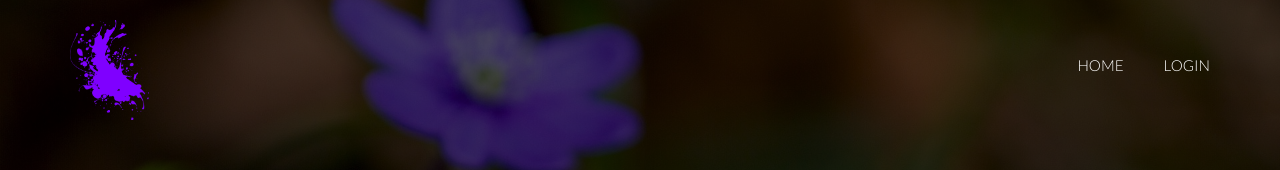
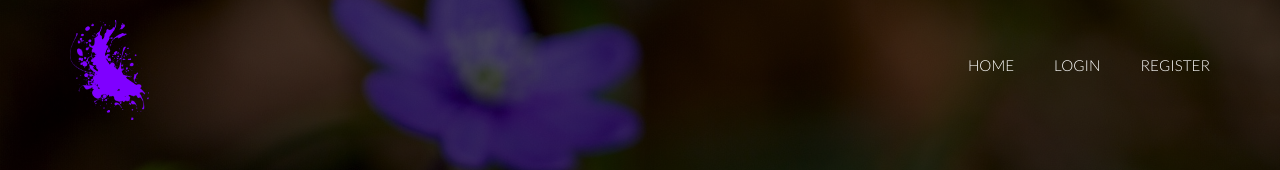
Before and after one commit to Aykutfgoktas/violet-music-old, a Next.js app in the folder client/: page /login in a window 1280 px wide. Shown: the top 170 px of the page. Built offline with nearby package versions, Linux system fonts and the light colour scheme.

Commit message:
navbar component seperated

```diff
--- a/client/pages/login.js
+++ b/client/pages/login.js
@@ -1,6 +1,7 @@
 import React, { Component } from 'react';
 import LoginForm from '../components/Forms/LoginForm';
 import AppHead from '../shared/AppHead';
+import Navbar from '../shared/Navbar';
 class Login extends Component {
   render() {
     return (
@@ -8,19 +9,7 @@ class Login extends Component {
         <AppHead />
         <header>
           <div>
-            <nav style={{ color: 'white' }}>
-              <div className='row'>
-                <img src='/images/logo2.png' alt='Violet Logo' className='logo' />
-                <ul className='main-nav'>
-                  <li>
-                    <a href='/'>Home</a>
-                  </li>
-                  <li>
-                    <a href={process.env.LOGIN}>Login</a>
-                  </li>
-                </ul>
-              </div>
-            </nav>
+         <Navbar/>
           </div>
           <div className='row'>
             <div style={{ display: 'flex', justifyContent:"center",color: 'white' }}>
--- a/client/public/css/app.css
+++ b/client/public/css/app.css
@@ -1131,9 +1131,7 @@ select::-ms-expand {
   padding: 80px;
   border-radius: 10px;
   background-color: #fff;
-  width: fit-content;
   animation: fadein 1s;
-
 }
 
 .login-input {
--- /dev/null
+++ b/client/shared/Navbar.js
@@ -0,0 +1,32 @@
+import React, { Component } from 'react';
+
+class Navbar extends Component {
+  render() {
+    return (
+      <nav style={{ color: 'white' }}>
+        <div className='row'>
+          <img src='/images/logo2.png' alt='Violet Logo' className='logo' />
+          <ul className='main-nav'>
+            <li>
+              <a href='/'>Home</a>
+            </li>
+
+            <li>
+              <a href='/login'>Login</a>
+            </li>
+            <li>
+              <a href='/register'>Register</a>
+            </li>
+          </ul>
+        </div>
+      </nav>
+    );
+  }
+}
+
+/**
+ * TODO: It is required for the Spotify Login.
+ * <li> <a href={process.env.LOGIN}>Login</a> </li>
+ */
+
+export default Navbar;
```
Also changed, not shown: client/pages/index.js (+5 -20 lines).
